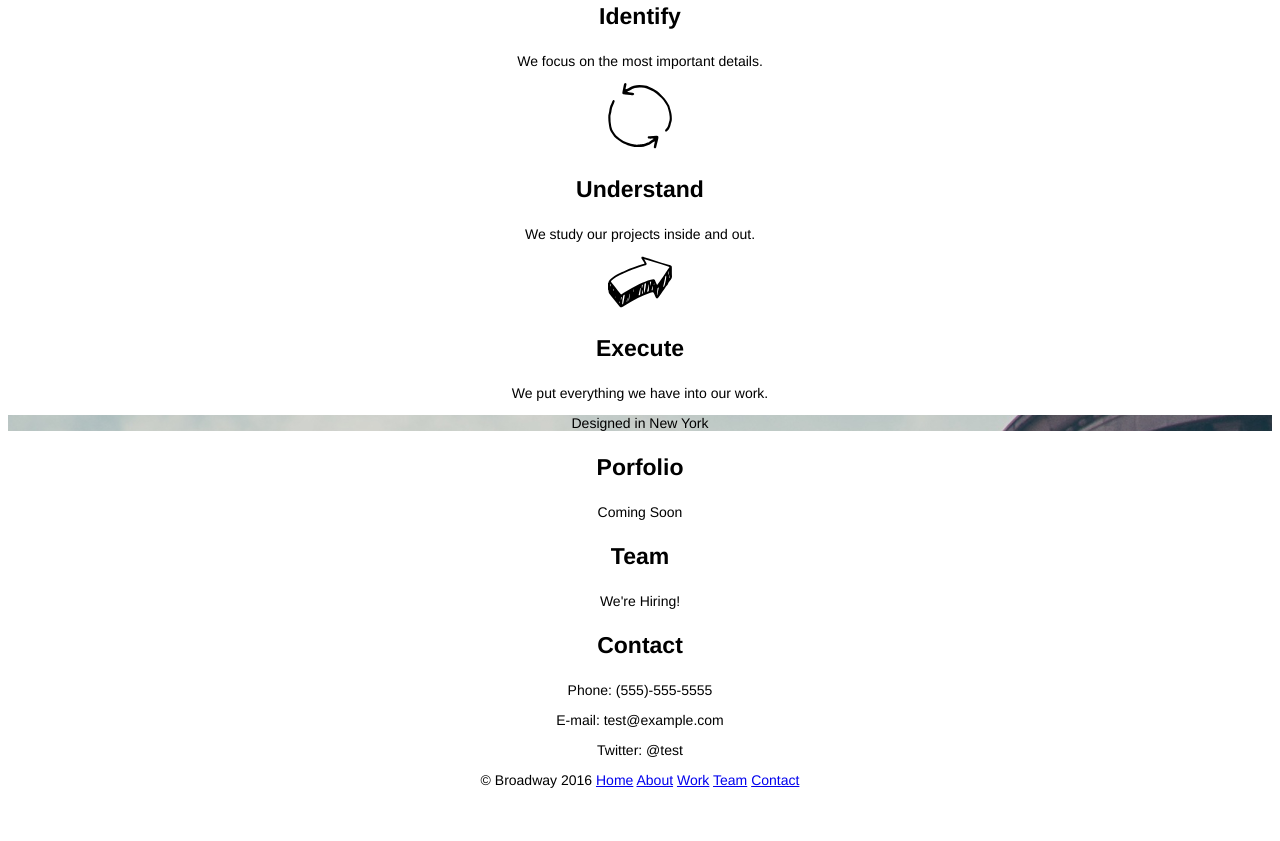
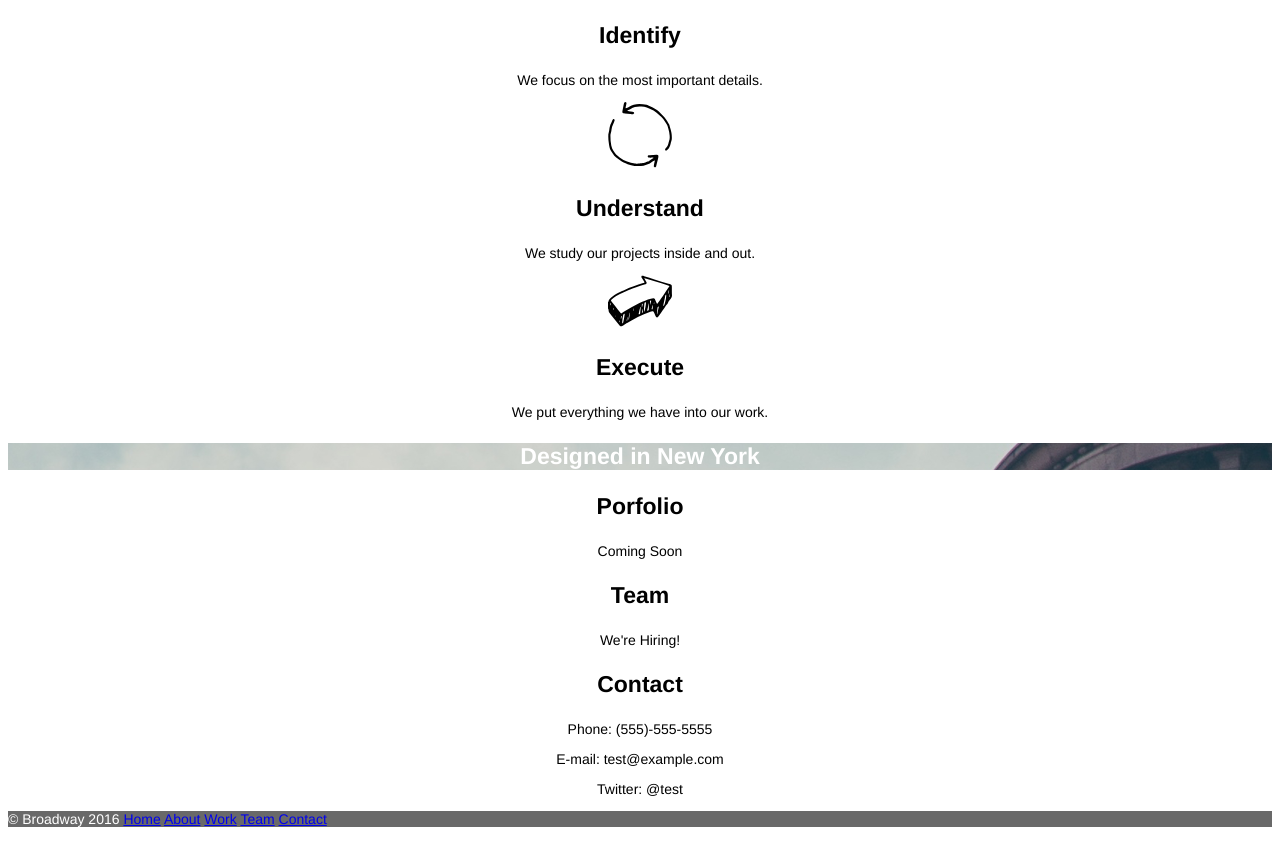
Before and after one commit to davinhazard/broadway, a plain HTML site: page index.html in a window 1280 px wide. Shown: the part 440-1281 px from the top of the page. Before the commit the page ends 1242 px from the top, so only its background shows below. Drawn offline with Linux system fonts and the light colour scheme.

Commit message:
Done except nav buttons don't work and won't stlye properly

```diff
--- a/index.html
+++ b/index.html
@@ -15,7 +15,7 @@
 			<p><a class="page-nav" href="#contact">Contact</a></p>
 		</nav>
 	</div>
-	<div class="">
+	<div class="info">
 		<h2 id="process">Our Process</h2>
 		<img src="resources/images/identify.svg">
 		<h3>Identify</h3>
@@ -27,8 +27,8 @@
 		<h3>Execute</h3>
 		<p>We put everything we have into our work.</p>
 	</div>
-	<div class="header">
-		<p>Designed in New York</p>
+	<div class="header" id="separator">
+		<h3>Designed in New York</h3>
 	</div>
 	<div class="about">
 		<div class="work">
--- a/resources/css/style.css
+++ b/resources/css/style.css
@@ -1,15 +1,20 @@
 * {
 	font-family: Helvetica;
+}
+
+.header,
+.info,
+.about {
 	text-align: center;
 }
 
 .header {
-	background-image: url(../images/the-flatiron-building.png)
+	background-image: url(../images/the-flatiron-building.png);
+	color: white;
+	font-weight: bold;
 }
 
 h1 {
-	color: white;
-	font-weight: bold;
 	font-size: 70px;
 }
 
@@ -31,3 +36,10 @@ h3 {
 p {
 	font-size: 14px;
 }
+
+.footer {
+	font-size: 11px;
+	color: white;
+	background-color: dimgray;
+	text-align: left;
+}
```
Also changed, not shown: resources/images/identify.svg (renamed from resources/images/identity.svg).
